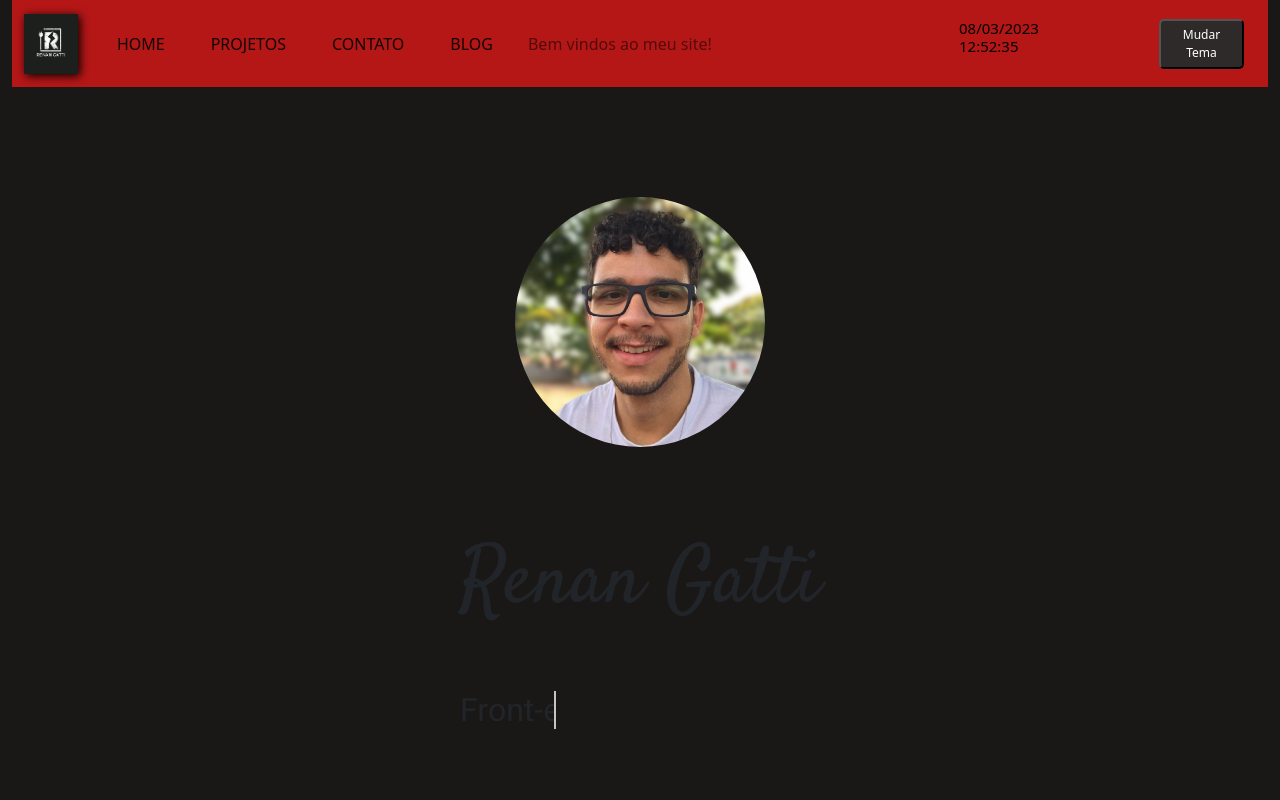
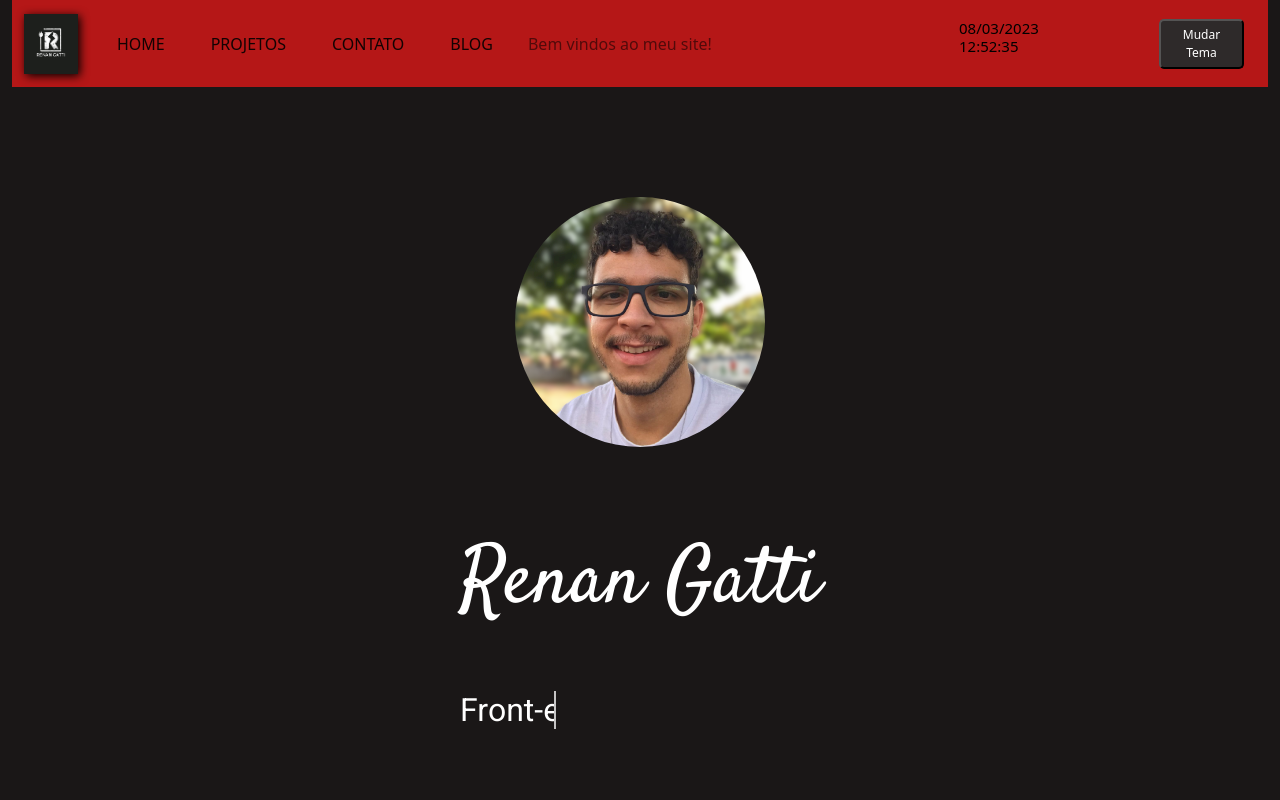
Before and after one commit to gatti96/siteRenanReact, a React (Create React App) app in the folder site/: page / in a window 1280 px wide. Shown: the top 800 px of the page. Built offline with nearby package versions, Linux system fonts and the light colour scheme.

Commit message:
color text title

```diff
--- a/site/src/component/contentIndex.js
+++ b/site/src/component/contentIndex.js
@@ -23,7 +23,7 @@ class ContentIndex extends React.Component {
           <div className="center">
             <div>
               <h1
-                className="text-title"
+                className="text-title colortext"
                 data-aos="fade-down"
                 data-aos-duration="3000"
                 data-aos-delay="90"
@@ -31,7 +31,7 @@ class ContentIndex extends React.Component {
                 Renan Gatti
               </h1>
               <div>
-                <h2 className="sub-title typing-animation letra-piscando">
+                <h2 className="sub-title typing-animation letra-piscando colortext">
                   Front-end Developer
                 </h2>
               </div>
--- a/site/src/component/menu.js
+++ b/site/src/component/menu.js
@@ -9,6 +9,7 @@ function switchTheme() {
   document.body.classList.toggle("my-container");
   document.body.classList.toggle("my-container-light");
 } // alterar a cor do tema
+
 
 function clickSwitchTheme() {
   switchTheme();
--- a/site/src/component/scss/index.scss
+++ b/site/src/component/scss/index.scss
@@ -11,6 +11,10 @@ font-family: 'Satisfy', cursive;*/
 .my-container-light {
   color: #000;
   background-color: #fff;
+}
+
+.colortext {
+  color: #fff;
 }
 
 .section-index {
```
